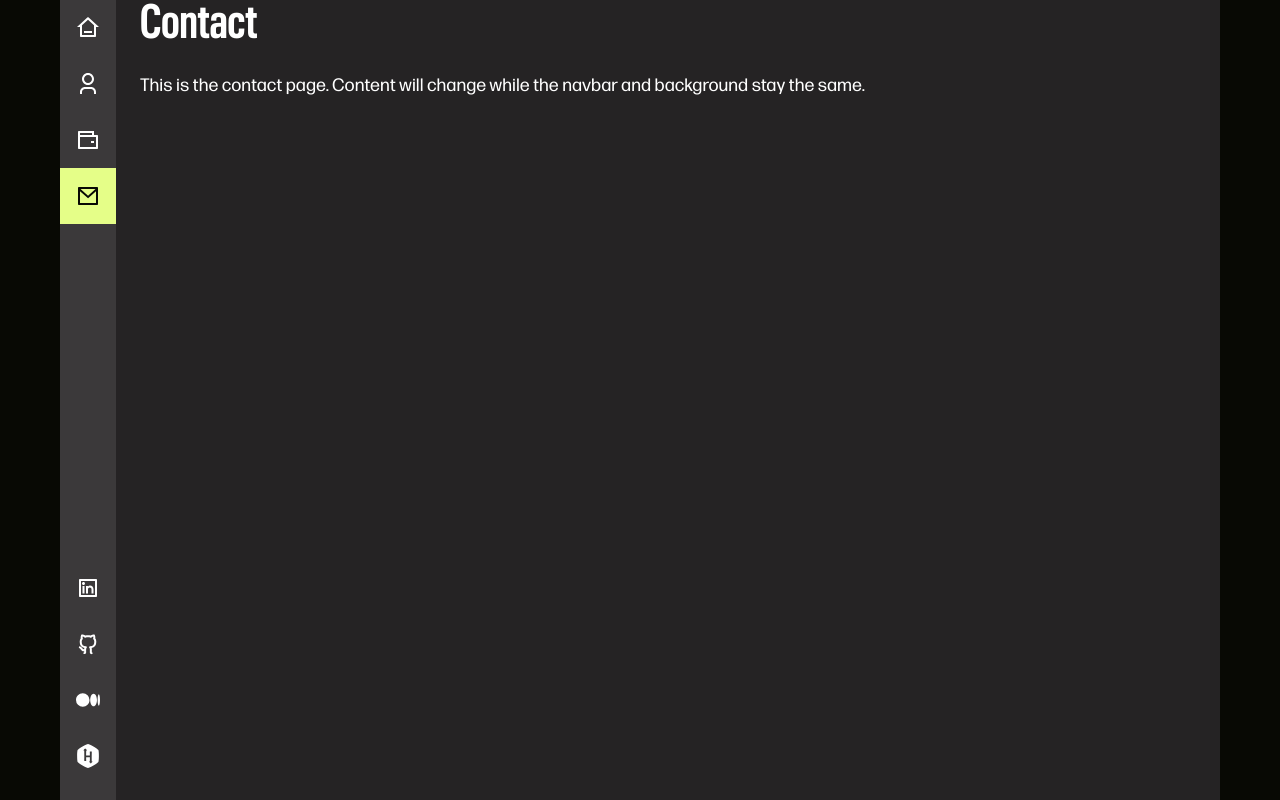
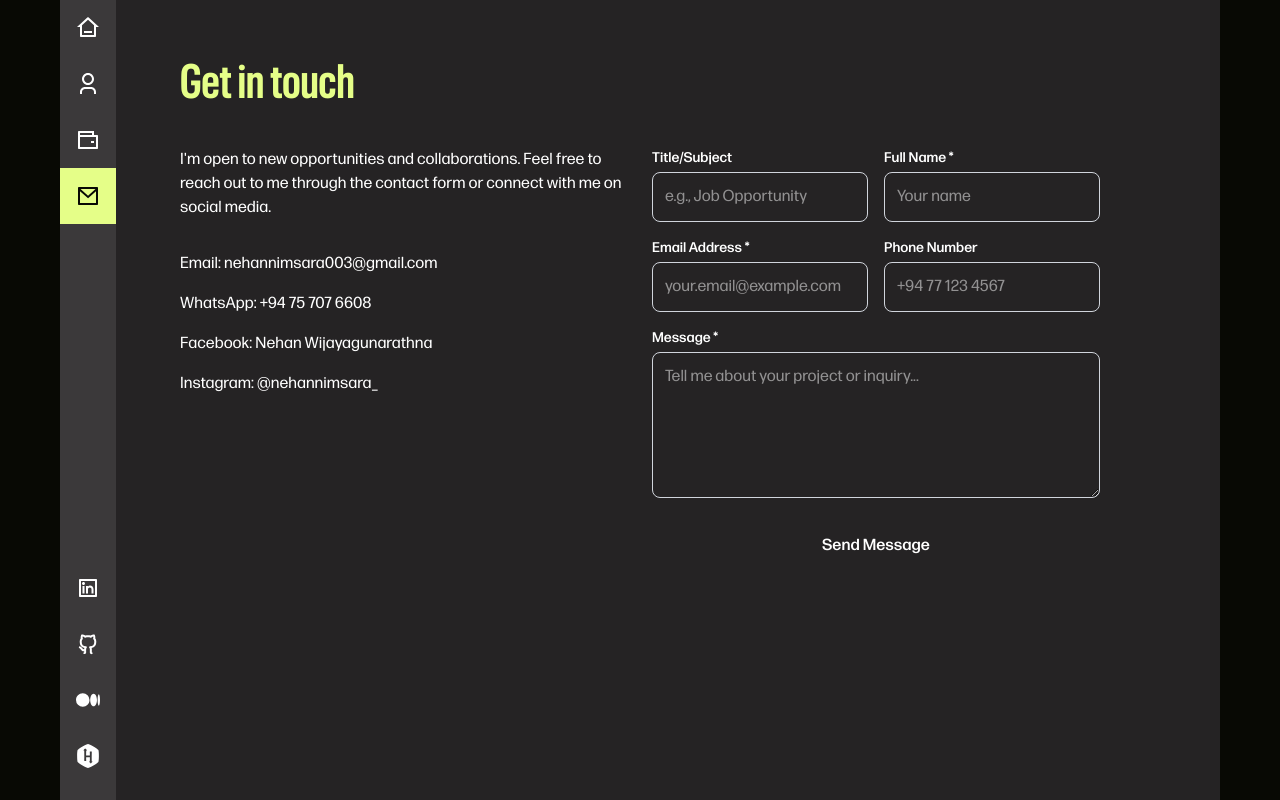
Before and after one commit to nehanz/portfolio-v1, a Next.js app: page /contact in a window 1280 px wide. Built offline with nearby package versions, Linux system fonts and the light colour scheme; no server answers.

Commit message:
Add contact form with EmailJS integration

```diff
--- a/app/contact/page.tsx
+++ b/app/contact/page.tsx
@@ -1,10 +1,257 @@
+'use client';
+import { useState } from 'react';
+import emailjs from '@emailjs/browser';
+
 export default function Contact() {
+  const [formData, setFormData] = useState({
+    title: '',
+    name: '',
+    message: '',
+    email: '',
+    phone: ''
+  });
+  const [isSubmitting, setIsSubmitting] = useState(false);
+  const [submitStatus, setSubmitStatus] = useState({ type: '', message: '' });
+
+  const EMAILJS_SERVICE_ID = process.env.NEXT_PUBLIC_EMAILJS_SERVICE_ID;
+  const EMAILJS_TEMPLATE_ID = process.env.NEXT_PUBLIC_EMAILJS_TEMPLATE_ID;
+  const EMAILJS_PUBLIC_KEY = process.env.NEXT_PUBLIC_EMAILJS_PUBLIC_KEY;
+
+  const handleChange = (e: React.ChangeEvent<HTMLInputElement | HTMLTextAreaElement>) => {
+    const { name, value } = e.target;
+    setFormData(prev => ({
+      ...prev,
+      [name]: value
+    }));
+  };
+
+  const handleSubmit = async (e: React.FormEvent<HTMLFormElement>) => {
+    e.preventDefault();
+
+    if (isSubmitting) return;
+
+    // Basic validation
+    if (!formData.email || !formData.message) {
+      setSubmitStatus({
+        type: 'error',
+        message: 'Email and message are required'
+      });
+      return;
+    }
+
+    setIsSubmitting(true);
+    setSubmitStatus({ type: '', message: '' });
+
+    try {
+      // Send email using EmailJS
+      const response = await emailjs.send(
+        EMAILJS_SERVICE_ID ?? '',
+        EMAILJS_TEMPLATE_ID ?? '',
+        {
+          to_name: 'Nehan',
+          from_name: formData.name,
+          from_email: formData.email,
+          title: formData.title,
+          name: formData.name,
+          message: formData.message,
+          email: formData.email,
+          phone: formData.phone,
+          date: new Date().toLocaleDateString(),
+          timestamp: new Date().toISOString()
+        },
+        EMAILJS_PUBLIC_KEY ?? ''
+      );
+
+      if (response.status === 200) {
+        setSubmitStatus({
+          type: 'success',
+          message: 'Message sent successfully! I\'ll get back to you soon.'
+        });
+
+        // Reset form
+        setFormData({
+          title: '',
+          name: '',
+          message: '',
+          email: '',
+          phone: ''
+        });
+      }
+    } catch (error) {
+      console.error('EmailJS error:', error);
+      setSubmitStatus({
+        type: 'error',
+        message: 'Failed to send message. Please try again later.'
+      });
+    } finally {
+      setIsSubmitting(false);
+    }
+  };
+
   return (
-    <div className="w-full">
-      <h1 className="text-5xl font-bold mb-6">Contact</h1>
-      <p className="text-lg mb-4">
-        This is the contact page. Content will change while the navbar and background stay the same.
-      </p>
+    <div className="h-screen overflow-y-auto [&::-webkit-scrollbar]:hidden [-ms-overflow-style:none] [scrollbar-width:none]">
+      <div className="w-full p-10">
+        <div className="relative">
+          <section className="mb-10">
+            <h1 className="text-5xl font-bold text-(--color-primary) mb-10 mt-5">
+              Get in touch
+            </h1>
+
+            <div className="grid lg:grid-cols-2 gap-6">
+              <div className="flex flex-col gap-4">
+                <p>I'm open to new opportunities and collaborations. Feel free to reach out to me through the contact form or connect with me on social media.</p>
+                <div>
+                  <div className="mt-4">
+                    <a href="mailto:nehannimsara003@gmail.com" className="text-(--color-accent) hover:underline">
+                      Email: nehannimsara003@gmail.com
+                    </a>
+                  </div>
+                  <div className="mt-4">
+                    <a
+                      href="https://wa.me/94757076608?text=Hello!"
+                      className="text-(--color-accent) hover:underline"
+                      target="_blank"
+                      rel="noopener noreferrer"
+                    >
+                      WhatsApp: +94 75 707 6608
+                    </a>
+                  </div>
+                  <div className="mt-4">
+                    <a
+                      href="https://www.facebook.com/nehan.wijayagunarathna/"
+                      className="text-(--color-accent) hover:underline"
+                      target="_blank"
+                      rel="noopener noreferrer"
+                    >
+                      Facebook: Nehan Wijayagunarathna
+                    </a>
+                  </div>
+                  <div className="mt-4">
+                    <a
+                      href="https://www.instagram.com/nehannimsara_/"
+                      className="text-(--color-accent) hover:underline"
+                      target="_blank"
+                      rel="noopener noreferrer"
+                    >
+                      Instagram: @nehannimsara_
+                    </a>
+                  </div>
+                </div>
+              </div>
+
+              <div className="flex flex-col gap-4">
+                {submitStatus.message && (
+                  <div className={`p-4 rounded-md mb-4 ${
+                    submitStatus.type === 'success'
+                      ? 'bg-green-100 text-green-700 border border-green-200'
+                      : 'bg-red-100 text-red-700 border border-red-200'
+                  }`}>
+                    {submitStatus.message}
+                  </div>
+                )}
+
+                <form onSubmit={handleSubmit} className="space-y-4">
+                  <div className="grid grid-cols-1 md:grid-cols-2 gap-4">
+                    <div>
+                      <label htmlFor="title" className="block text-sm font-medium mb-1">
+                        Title/Subject
+                      </label>
+                      <input
+                        type="text"
+                        id="title"
+                        name="title"
+                        value={formData.title}
+                        onChange={handleChange}
+                        className="w-full p-3 border border-gray-300 rounded-md focus:outline-none focus:ring-2 focus:ring-(--color-accent) focus:border-transparent"
+                        placeholder="e.g., Job Opportunity"
+                      />
+                    </div>
+
+                    <div>
+                      <label htmlFor="name" className="block text-sm font-medium mb-1">
+                        Full Name *
+                      </label>
+                      <input
+                        type="text"
+                        id="name"
+                        name="name"
+                        value={formData.name}
+                        onChange={handleChange}
+                        className="w-full p-3 border border-gray-300 rounded-md focus:outline-none focus:ring-2 focus:ring-(--color-accent) focus:border-transparent"
+                        placeholder="Your name"
+                        required
+                      />
+                    </div>
+                  </div>
+
+                  <div className="grid grid-cols-1 md:grid-cols-2 gap-4">
+                    <div>
+                      <label htmlFor="email" className="block text-sm font-medium mb-1">
+                        Email Address *
+                      </label>
+                      <input
+                        type="email"
+                        id="email"
+                        name="email"
+                        value={formData.email}
+                        onChange={handleChange}
+                        className="w-full p-3 border border-gray-300 rounded-md focus:outline-none focus:ring-2 focus:ring-(--color-accent) focus:border-transparent"
+                        placeholder="your.email@example.com"
+                        required
+                      />
+                    </div>
+
+                    <div>
+                      <label htmlFor="phone" className="block text-sm font-medium mb-1">
+                        Phone Number
+                      </label>
+                      <input
+                        type="tel"
+                        id="phone"
+                        name="phone"
+                        value={formData.phone}
+                        onChange={handleChange}
+                        className="w-full p-3 border border-gray-300 rounded-md focus:outline-none focus:ring-2 focus:ring-(--color-accent) focus:border-transparent"
+                        placeholder="+94 77 123 4567"
+                      />
+                    </div>
+                  </div>
+
+                  {/* Removed Preferred Contact Time */}
+
+                  <div>
+                    <label htmlFor="message" className="block text-sm font-medium mb-1">
+                      Message *
+                    </label>
+                    <textarea
+                      id="message"
+                      name="message"
+                      value={formData.message}
+                      onChange={handleChange}
+                      rows={5}
+                      className="w-full p-3 border border-gray-300 rounded-md focus:outline-none focus:ring-2 focus:ring-(--color-accent) focus:border-transparent"
+                      placeholder="Tell me about your project or inquiry..."
+                      required
+                    ></textarea>
+                  </div>
+
+                  <button
+                    type="submit"
+                    disabled={isSubmitting}
+                    className={`w-full py-3 px-4 rounded-md font-medium ${
+                      isSubmitting
+                        ? 'bg-gray-400 cursor-not-allowed'
+                        : 'bg-(--color-accent) text-white hover:bg-opacity-90'
+                    } transition duration-300`}
+                  >
+                    {isSubmitting ? 'Sending...' : 'Send Message'}
+                  </button>
+                </form>
+              </div>
+            </div>
+          </section>
+        </div>
+      </div>
     </div>
   );
 }
--- a/package.json
+++ b/package.json
@@ -9,6 +9,7 @@
     "lint": "eslint"
   },
   "dependencies": {
+    "@emailjs/browser": "^4.4.1",
     "@radix-ui/react-hover-card": "^1.1.15",
     "class-variance-authority": "^0.7.1",
     "clsx": "^2.1.1",
```
Also changed, not shown: 1 other file (tests, documents, lock files or other folders).
